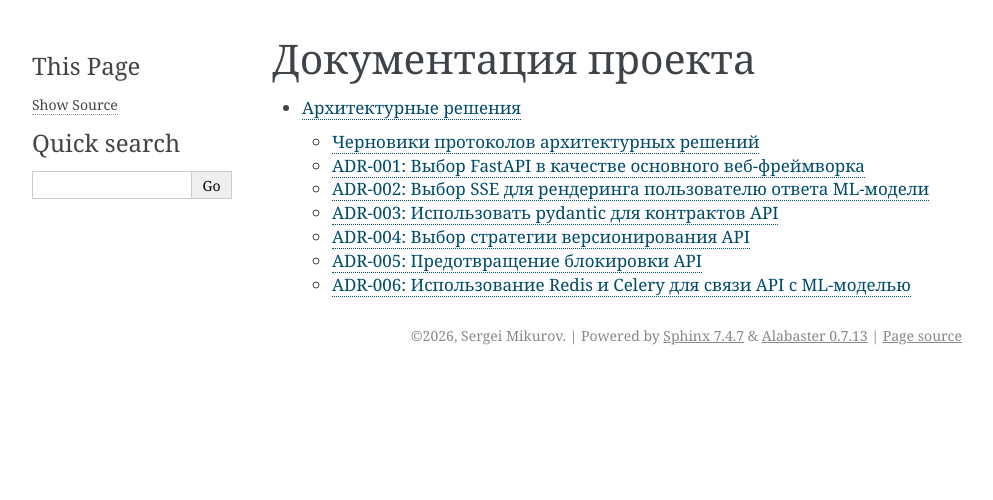
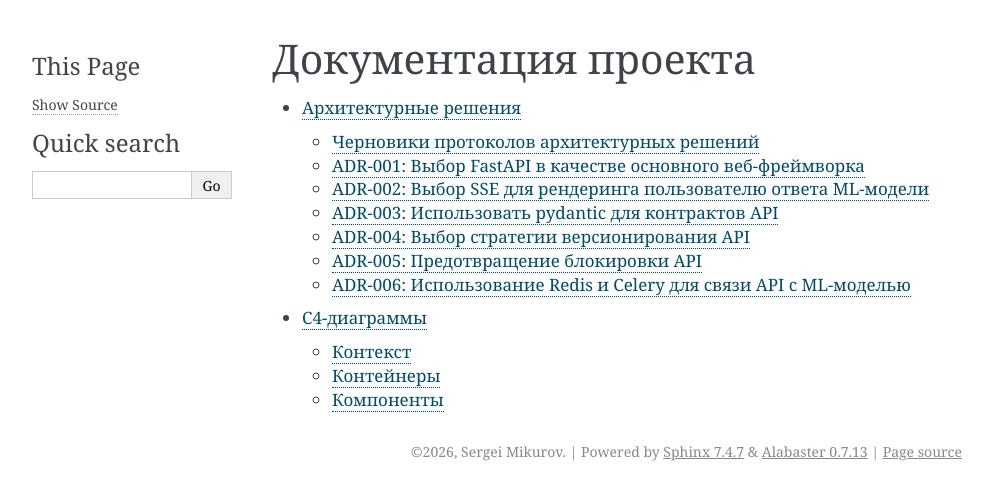
Before and after one commit to svmikurov/tt-ai-api, a Sphinx documentation site: the page built from docs/source/project/index.rst, in a window 1280 px wide. Shown: the top 500 px of the page, without its empty margins (148-1141 px from the left). Built offline with Sphinx 7.4.7, drawn with Linux system fonts in a browser that asks for light colours.

Commit message:
wip: docs(C4): Add C4 chapters

```diff
--- /dev/null
+++ b/docs/source/project/c4/components.rst
@@ -0,0 +1,3 @@
+======================
+Компоненты C4-диаграмм
+======================
--- /dev/null
+++ b/docs/source/project/c4/containers.rst
@@ -0,0 +1,3 @@
+======================
+Контейнеры C4-диаграмм
+======================
--- /dev/null
+++ b/docs/source/project/c4/context.rst
@@ -0,0 +1,3 @@
+====================
+Контекст C4-диаграмм
+====================
--- /dev/null
+++ b/docs/source/project/c4/index.rst
@@ -0,0 +1,10 @@
+============
+C4-диаграммы
+============
+
+.. toctree::
+   :maxdepth: 2
+
+   Контекст <context>
+   Контейнеры <containers>
+   Компоненты <components>
--- a/docs/source/project/index.rst
+++ b/docs/source/project/index.rst
@@ -5,3 +5,4 @@
    :maxdepth: 2
 
    adr/index
+   c4/index
```
